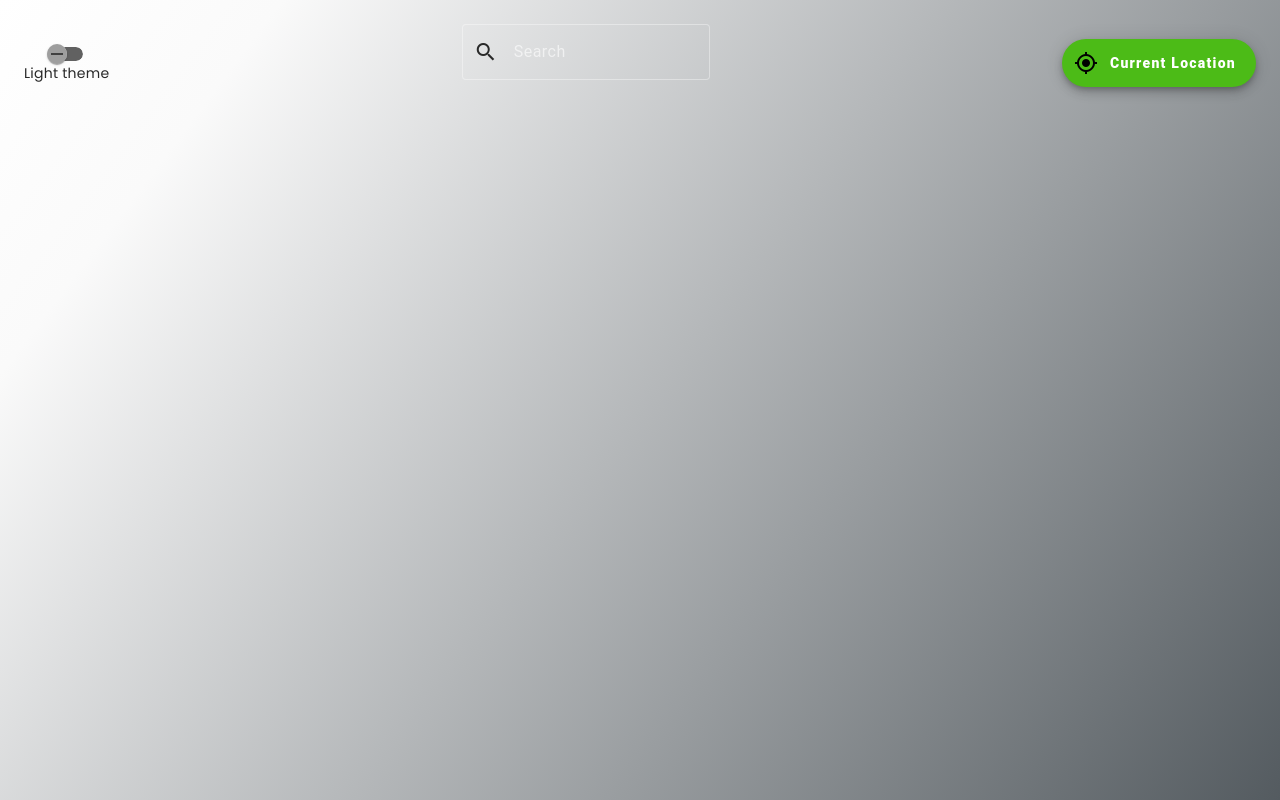
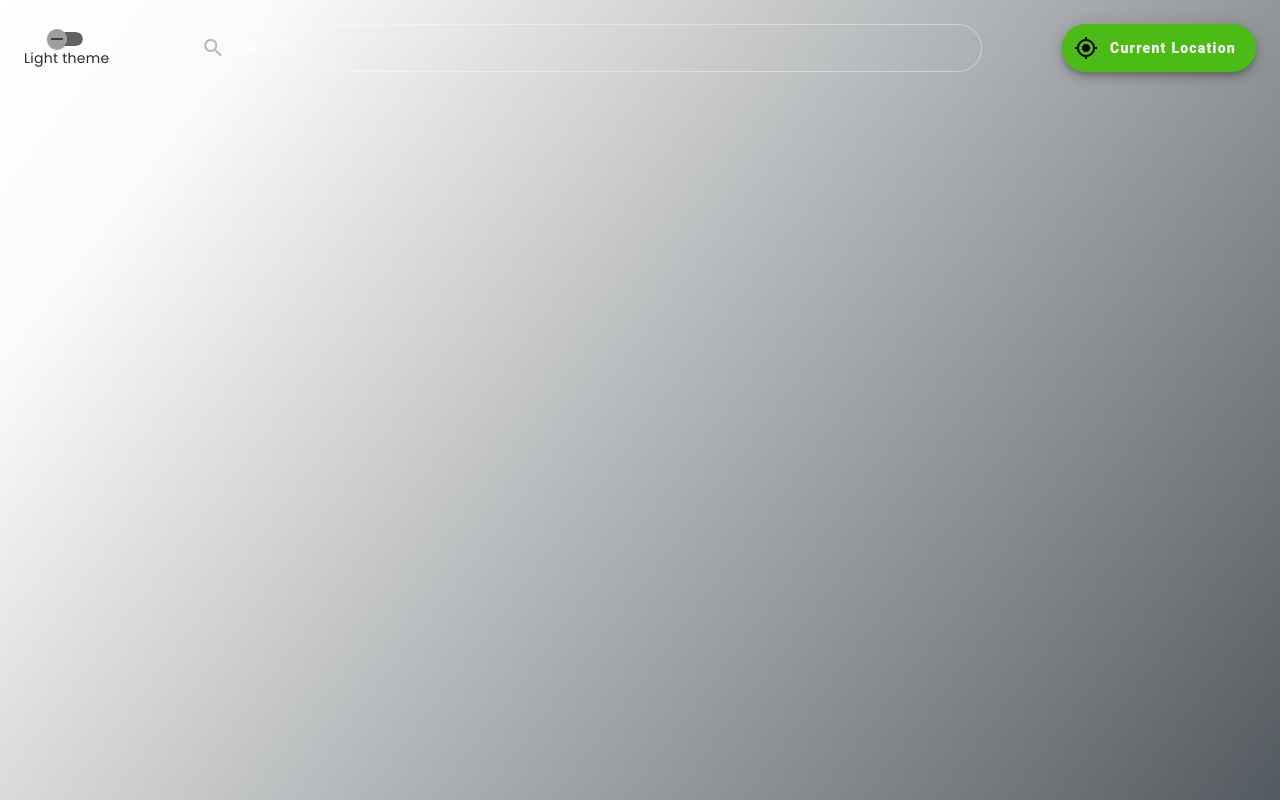
Before and after one commit to Will-h0219/weatherApp, an Angular app: page /weather in a window 1280 px wide. Built offline with nearby package versions, Linux system fonts and the light colour scheme.

Commit message:
preliminar changes to update angular to v19

```diff
--- a/src/app/common/search-bar/search-bar.component.html
+++ b/src/app/common/search-bar/search-bar.component.html
@@ -1,7 +1,9 @@
-<mat-form-field appearance="outline" class="full-width">
-  <input [formControl]="search" matInput placeholder="Search">
-  <mat-icon matPrefix>search</mat-icon>
-  @if (search.value) {
-    <mat-icon matSuffix class="clear" (click)="clearSearch()">close</mat-icon>
-  }
-</mat-form-field>
+<div class="rounded-input">
+  <mat-form-field subscriptSizing="dynamic" appearance="outline" class="full-width">
+    <input [formControl]="search" matInput placeholder="Search">
+    <mat-icon class="search-icon" matPrefix>search</mat-icon>
+    @if (search.value) {
+      <mat-icon matSuffix class="clear" (click)="clearSearch()">close</mat-icon>
+    }
+  </mat-form-field>
+</div>
--- a/src/app/common/search-bar/search-bar.component.scss
+++ b/src/app/common/search-bar/search-bar.component.scss
@@ -1,4 +1,7 @@
 .full-width {
+  .search-icon {
+    color: rgb(183, 183, 183);
+  }
   .clear {
     cursor: pointer;
   }
--- a/src/app/features/weather/components/header/header.component.html
+++ b/src/app/features/weather/components/header/header.component.html
@@ -1,5 +1,7 @@
 <div class="header">
   <app-theme-toggle />
-  <app-search-bar />
+  <div class="search">
+    <app-search-bar />
+  </div>
   <app-current-location-button />
 </div>
--- a/src/app/features/weather/components/header/header.component.scss
+++ b/src/app/features/weather/components/header/header.component.scss
@@ -2,4 +2,9 @@
   display: flex;
   align-items: center;
   justify-content: space-between;
+  gap: 80px;
+
+  .search {
+    flex: 1;
+  }
 }
--- a/src/styles.scss
+++ b/src/styles.scss
@@ -1,5 +1,6 @@
 @import './styles/variables';
 @import './styles/medias';
+@import './styles/components';
 
 * {
   box-sizing: border-box;
--- /dev/null
+++ b/src/styles/_components.scss
@@ -0,0 +1 @@
+@import './components/rounded-input.scss';
--- a/src/styles/components/rounded-input.scss
+++ b/src/styles/components/rounded-input.scss
@@ -0,0 +1,9 @@
+@use '@angular/material' as mat;
+
+.rounded-input {
+  @include mat.form-field-overrides((
+    container-height: auto,
+    container-vertical-padding: 12px,
+    container-shape: 28px
+  ));
+}
```
